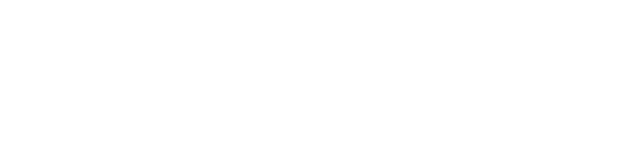
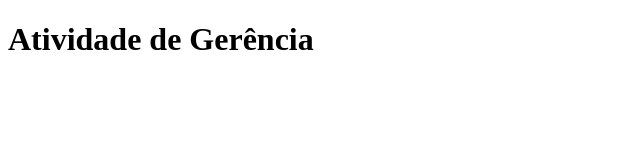
Before and after one commit to 0Gimenes/Atv-de-Gerencia, a plain HTML site: page index.html in a window 1280 px wide. Shown: the whole page, without its empty margins (0-640 px from the left). Drawn offline with Linux system fonts and the light colour scheme.

Commit message:
Criação de pagina css

```diff
--- a/index.html
+++ b/index.html
@@ -4,9 +4,11 @@
     <meta charset="UTF-8">
     <meta http-equiv="X-UA-Compatible" content="IE=edge">
     <meta name="viewport" content="width=device-width, initial-scale=1.0">
-    <title>Document</title>
+    <title>Atividade de Gerêcia</title>
 </head>
 <body>
+<h1>Atividade de Gerência</h1>
+
 
 </body>
 </html>
```
Also changed, not shown: styles.css (added).
